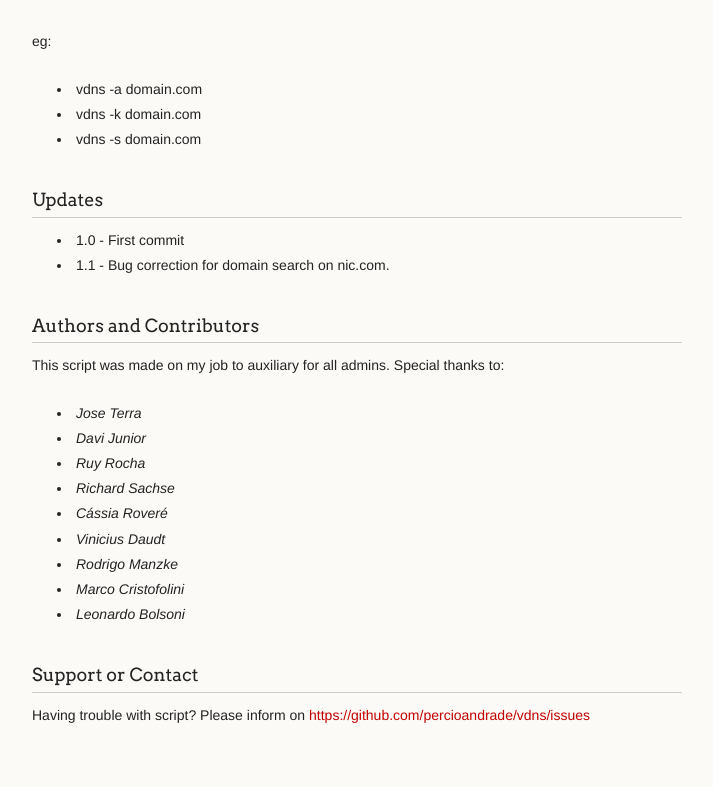
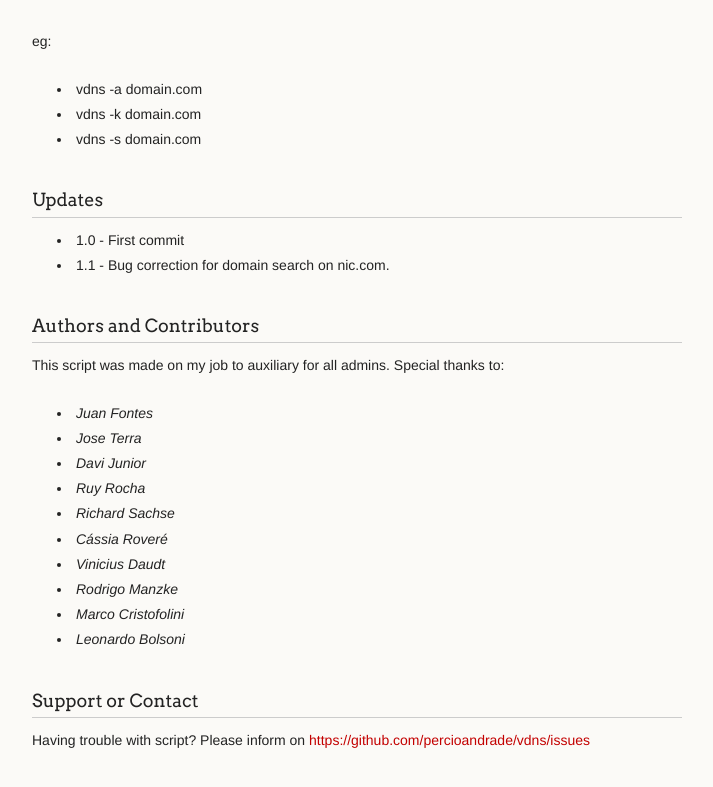
Before and after one commit to percioandrade/vdns, a plain HTML site: page index.html in a window 1280 px wide. Shown: the part 888-1675 px from the top of the page, without its empty margins (278-991 px from the left). Drawn offline with Linux system fonts and the light colour scheme.

Commit message:
Update index.html

```diff
--- a/index.html
+++ b/index.html
@@ -89,6 +89,7 @@
 <p>This script was made on my job to auxiliary for all admins. Special thanks to:</p>
 
 <ul>
+<li><em>Juan Fontes</em></li>
 <li><em>Jose Terra</em></li>
 <li><em>Davi Junior</em></li>
 <li><em>Ruy Rocha</em></li>
```
